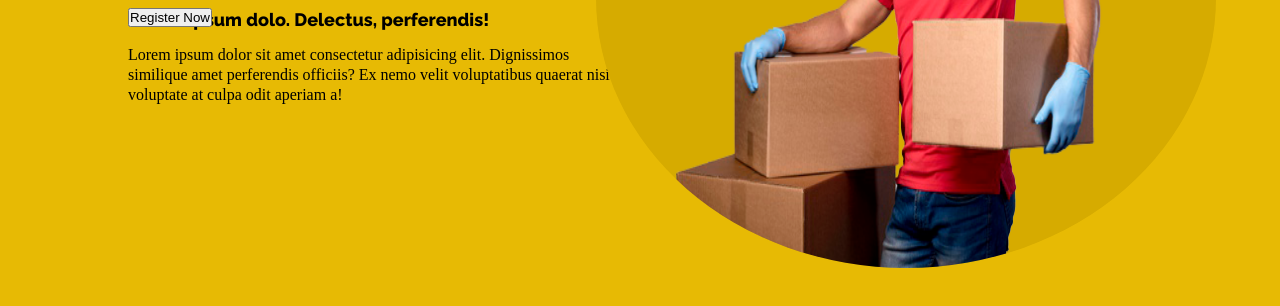
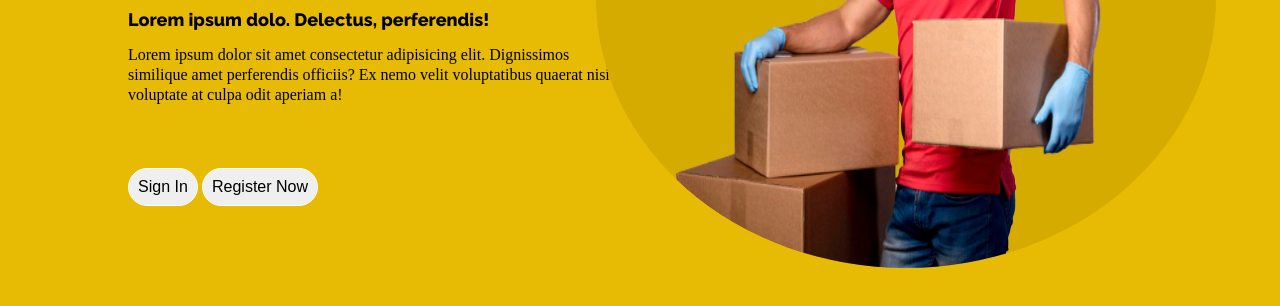
Before and after one commit to M-Hassankhan/Raw-Files, a plain HTML site: page index.html in a window 1280 px wide. Shown: the part 392-698 px from the top of the page. Drawn offline with Linux system fonts and the light colour scheme.

Commit message:
Third day 0.5hr

```diff
--- a/index.html
+++ b/index.html
@@ -33,7 +33,7 @@
     <button class="Register">Register Now</button>
 
         <div class="hero-img">
-            <img src="delivery man.png" alt="">
+            <img src="delivery man.png" alt="hero-img">
         </div>
     </div>
 
--- a/style.css
+++ b/style.css
@@ -80,15 +80,38 @@
     background-color: #d6ab00;
 
 }
-
+/*
 button
 {
     position: absolute;
     top: 50%;
     left: 10%;
-}
+} */
 /*
 .hero-img
 {
     transform: rotate(315deg);
 } */
+
+.sign-in
+{
+    position: absolute;
+    top: 70%;
+    left: 10%;
+    padding: 9px;
+    border-radius: 40px;
+    border: 1px solid white;
+    font-size: 16px;
+}
+.Register
+{
+    position: absolute;
+    top: 70%;
+    left: 15%;
+    padding: 9px;
+    border-radius: 40px;
+    outline: none;
+    border: 1px solid white;
+    font-size: 16px;
+    margin-left: 10px;
+}
```
